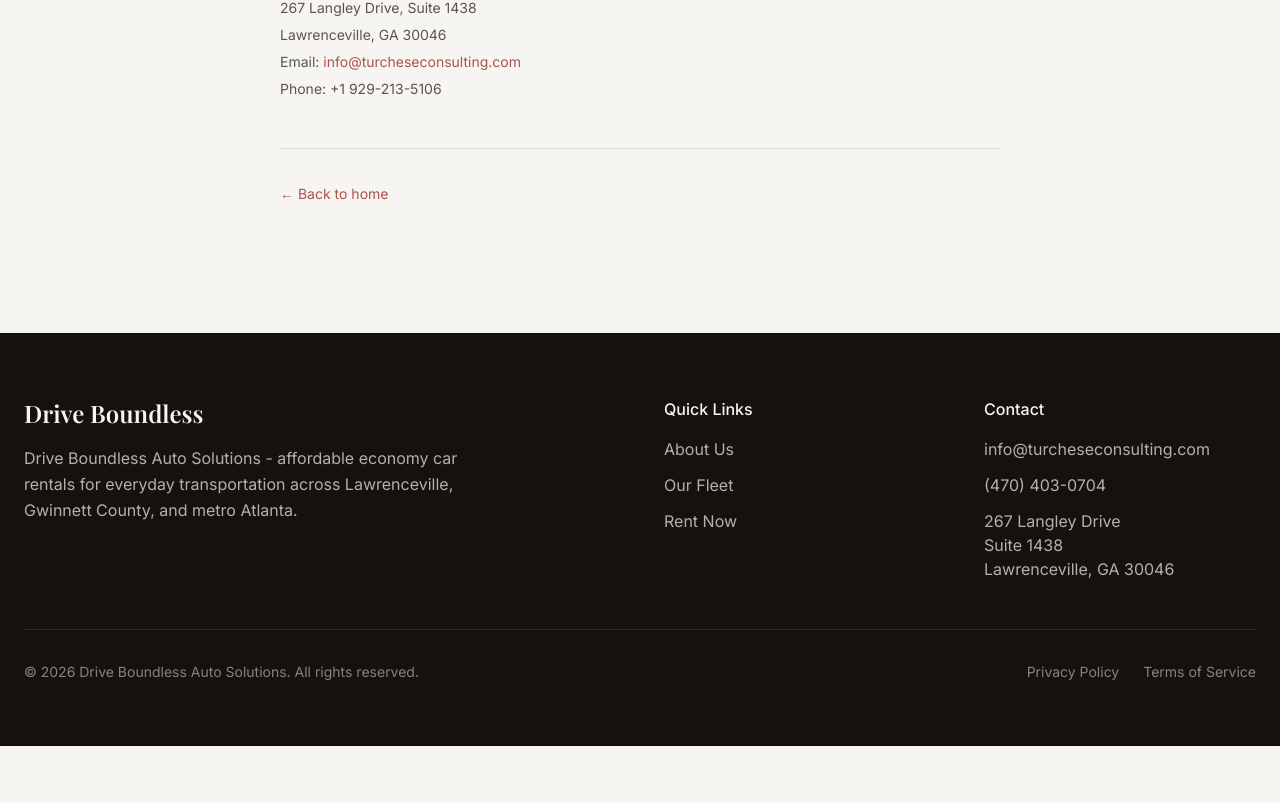
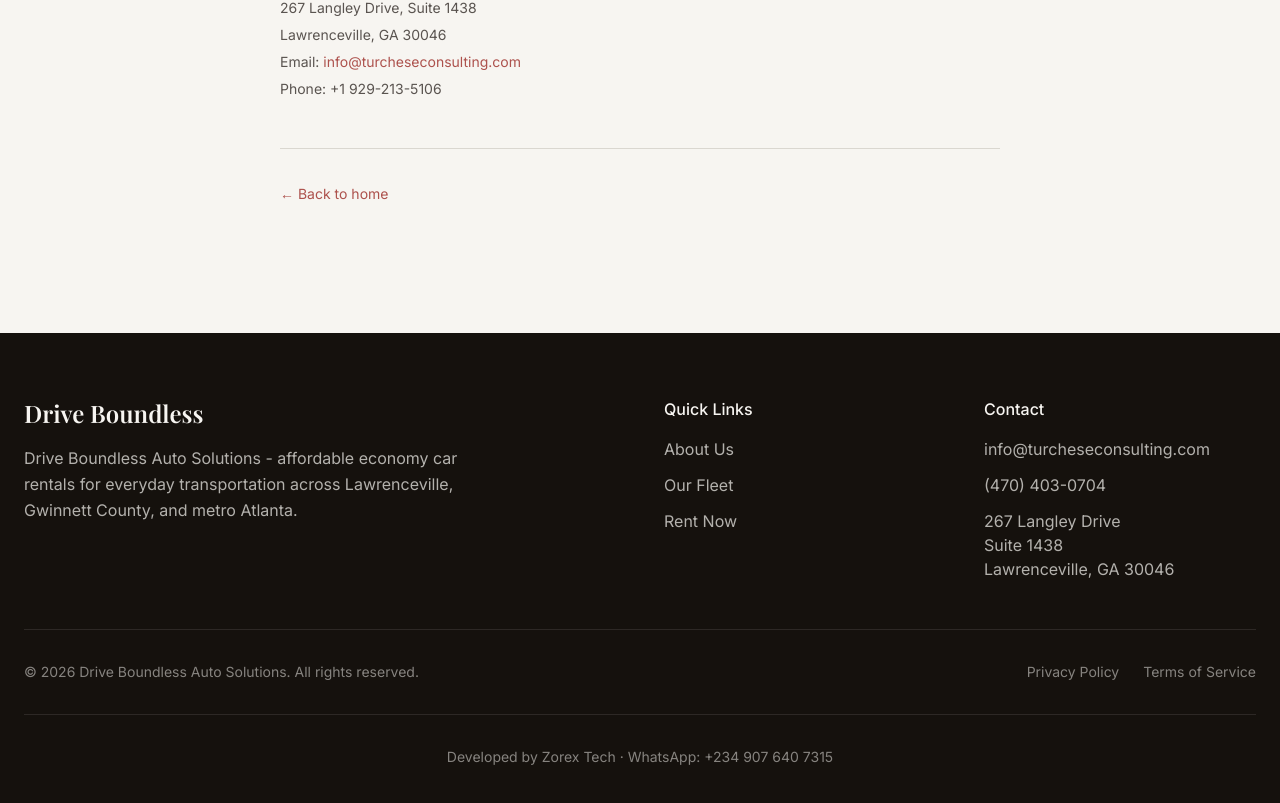
Before and after one commit to mosnyik/drive-boundless, a Next.js app: page /privacy in a window 1280 px wide. Shown: the part 2998-3801 px from the top of the page. Before the commit the page ends 3744 px from the top, so only its background shows below. Built offline with nearby package versions, Linux system fonts and the light colour scheme; a web font is replaced by a local one.

Commit message:
feat: added zorex tech credit

```diff
--- a/components/footer.tsx
+++ b/components/footer.tsx
@@ -65,6 +65,18 @@ export function Footer() {
             </Link>
           </div>
         </div>
+
+        <div className="mt-8 pt-8 border-t border-primary-foreground/10 text-center text-sm text-primary-foreground/50">
+          <p>
+            Developed by Zorex Tech · WhatsApp:{" "}
+            <a
+              href="https://wa.me/2349076407315"
+              className="hover:text-primary-foreground transition-colors"
+            >
+              +234 907 640 7315
+            </a>
+          </p>
+        </div>
       </div>
     </footer>
   )
```
